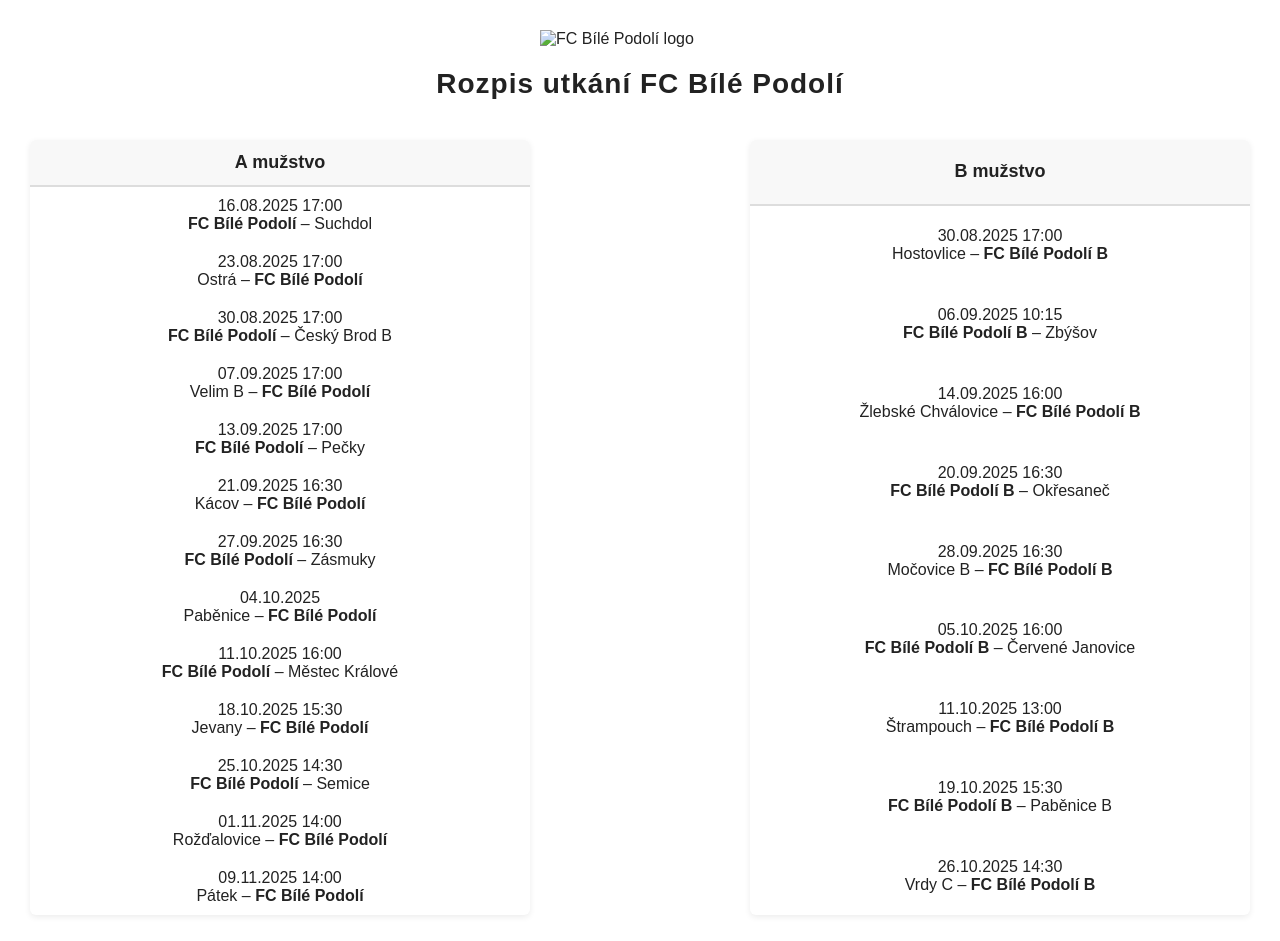
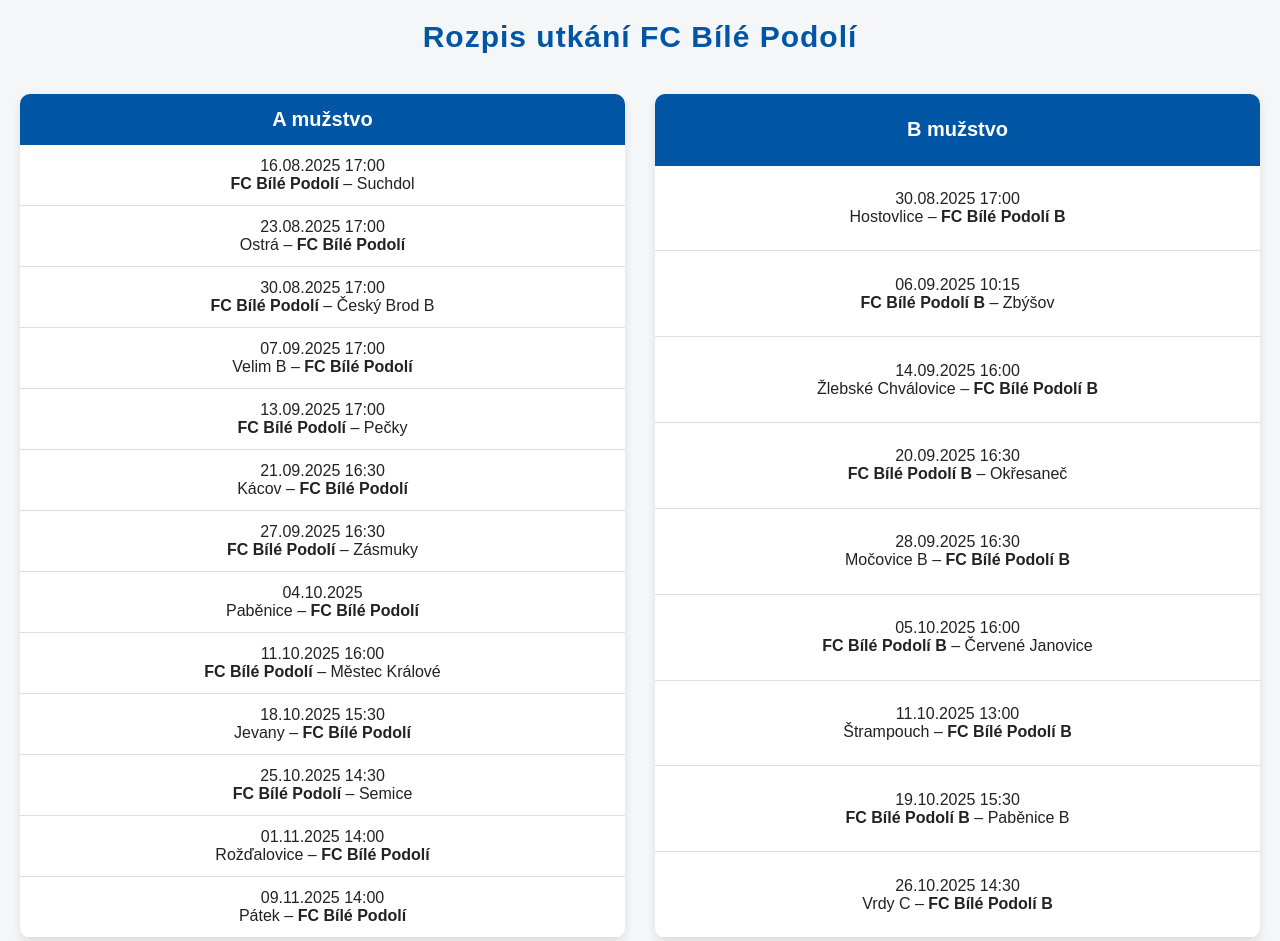
Before and after one commit to DominikaJankova/fc-bile-podoli-rozpis, a plain HTML site: page index.html in a window 1280 px wide. Shown: the top 941 px of the page. Drawn offline with Linux system fonts and the light colour scheme.

Commit message:
Update index.html

```diff
--- a/index.html
+++ b/index.html
@@ -5,64 +5,79 @@
 <title>Rozpis FC Bílé Podolí</title>
 <style>
   body {
-    font-family: Arial, sans-serif;
-    margin: 30px;
-    background-color: #fff;
+    font-family: 'Arial', sans-serif;
+    margin: 20px;
+    background-color: #f4f6f8;
     color: #222;
   }
+
   h1 {
     text-align: center;
+    font-size: 30px;
+    letter-spacing: 1px;
     margin-bottom: 40px;
-    font-size: 28px;
-    letter-spacing: 1px;
+    color: #0055a5;
   }
-  .logo {
-    display: block;
-    margin: 0 auto 20px auto;
-    max-width: 200px;
-    height: auto;
+
+  .tables {
+    display: grid;
+    grid-template-columns: 1fr 1fr;
+    gap: 30px;
   }
-  .tables {
-    display: flex;
-    justify-content: space-between;
-    gap: 40px;
-    flex-wrap: wrap;
-  }
+
   table {
     width: 100%;
-    max-width: 500px;
     border-collapse: collapse;
-    box-shadow: 0 2px 6px rgba(0,0,0,0.08);
-    border-radius: 6px;
+    border-radius: 10px;
     overflow: hidden;
+    box-shadow: 0 4px 10px rgba(0,0,0,0.1);
+    transition: transform 0.2s, box-shadow 0.2s;
+    background-color: #fff;
   }
+
+  table:hover {
+    transform: translateY(-3px);
+    box-shadow: 0 8px 15px rgba(0,0,0,0.15);
+  }
+
   th {
-    background-color: #f8f8f8;
-    padding: 12px;
-    font-size: 18px;
-    border-bottom: 2px solid #ddd;
-  }
-  td {
-    padding: 10px;
-    border-bottom: 1px solid #eee;
+    background-color: #0055a5;
+    color: #fff;
+    padding: 14px;
+    font-size: 20px;
     text-align: center;
   }
-  td:last-child {
-    border-bottom: none;
+
+  td {
+    padding: 12px;
+    border-bottom: 1px solid #ddd;
+    text-align: center;
+    transition: background-color 0.2s;
   }
-  strong {
+
+  td:hover {
+    background-color: #e6f0fa;
+  }
+
+  td strong {
     font-weight: bold;
+  }
+
+  /* Responzivní pro mobil */
+  @media (max-width: 700px) {
+    .tables {
+      grid-template-columns: 1fr;
+      gap: 20px;
+    }
   }
 </style>
 </head>
 <body>
 
-<img src="530240364_1280411496880874_6943408668501070376_n.jpg" alt="FC Bílé Podolí logo" class="logo">
-
 <h1>Rozpis utkání FC Bílé Podolí</h1>
 
 <div class="tables">
-  <!-- A mužstvo vlevo -->
+  <!-- A mužstvo -->
   <table>
     <tr><th>A mužstvo</th></tr>
     <tr><td>16.08.2025 17:00<br><strong>FC Bílé Podolí</strong> – Suchdol</td></tr>
@@ -80,7 +95,7 @@
     <tr><td>09.11.2025 14:00<br>Pátek – <strong>FC Bílé Podolí</strong></td></tr>
   </table>
 
-  <!-- B mužstvo vpravo -->
+  <!-- B mužstvo -->
   <table>
     <tr><th>B mužstvo</th></tr>
     <tr><td>30.08.2025 17:00<br>Hostovlice – <strong>FC Bílé Podolí B</strong></td></tr>
```
